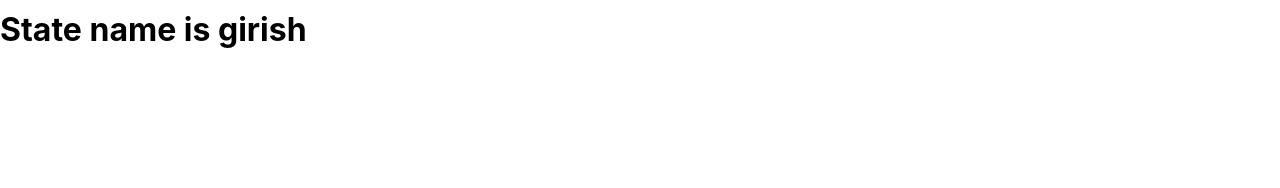
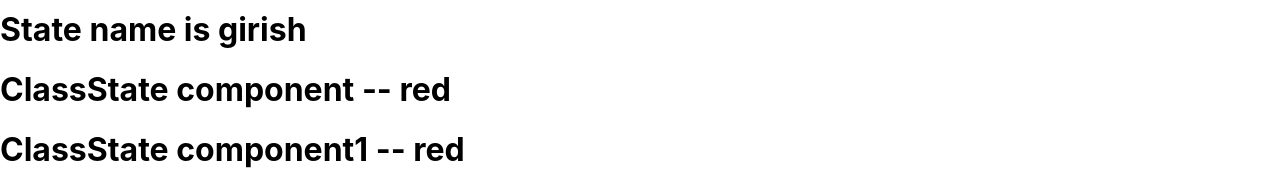
Before and after one commit to GirishSaundarkar/practice-react, a React (Create React App) app: page / in a window 1280 px wide. Shown: the part 1123-1311 px from the top of the page. Before the commit the page ends 1193 px from the top, so only its background shows below. Built offline with nearby package versions, Linux system fonts and the light colour scheme.

Commit message:
passed props from app component to classState and classState to classState1

```diff
--- a/src/App.js
+++ b/src/App.js
@@ -8,6 +8,7 @@ import External from "./components/External";
 import './static/css/adhyayan.css';
 import Images from "./components/Images";
 import State from "./components/State";
+import ClassState from "./components/ClassState";
 
 function App() {
   return (
@@ -23,6 +24,9 @@ function App() {
       <External />
       <Images />
       <State />
+      {/* props -- they are used to pass data from parent to child components
+      here props is color in ClassState component   */}
+      <ClassState color="red" />
     </>
   );
 }
--- /dev/null
+++ b/src/components/ClassState.js
@@ -0,0 +1,19 @@
+import React, { Component } from 'react';
+import ClassState1 from './ClassState1';
+
+export default class ClassState extends Component {
+    constructor(props) {
+        super();
+        this.state = {
+            color: props.color
+        }
+    }
+    render() {
+        return (
+            <>
+                <h1>ClassState component -- {this.state.color}</h1>
+                <ClassState1 color={this.props.color} />
+            </>
+        )
+    }
+}
--- /dev/null
+++ b/src/components/ClassState1.js
@@ -0,0 +1,15 @@
+import React, { Component } from 'react'
+
+export default class ClassState1 extends Component {
+    constructor(props) {
+        super();
+        this.state = {
+            color : props.color
+        }
+    }
+  render() {
+    return (
+        <h1>ClassState component1 -- {this.state.color}</h1>
+    )
+  }
+}
```
